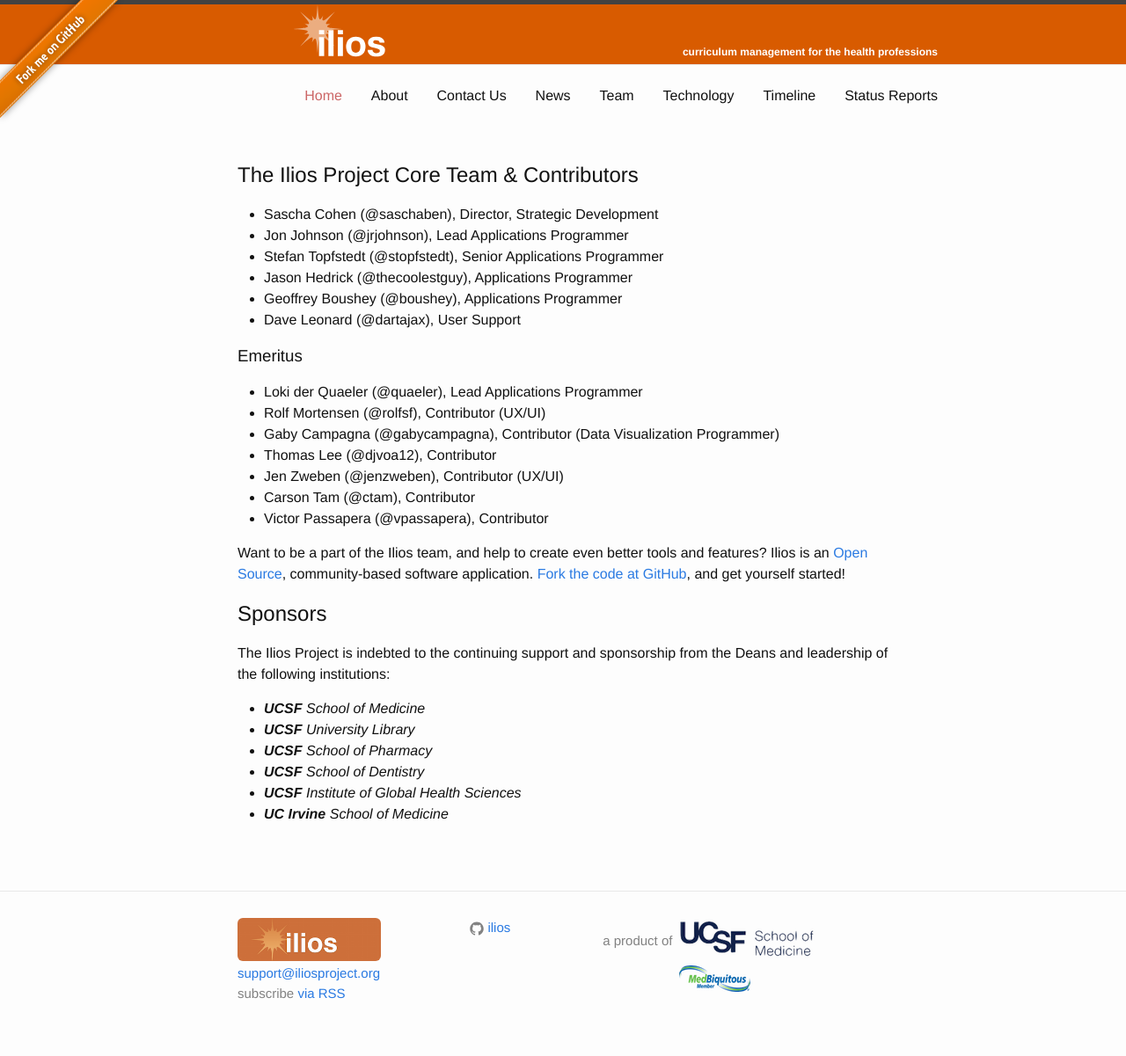
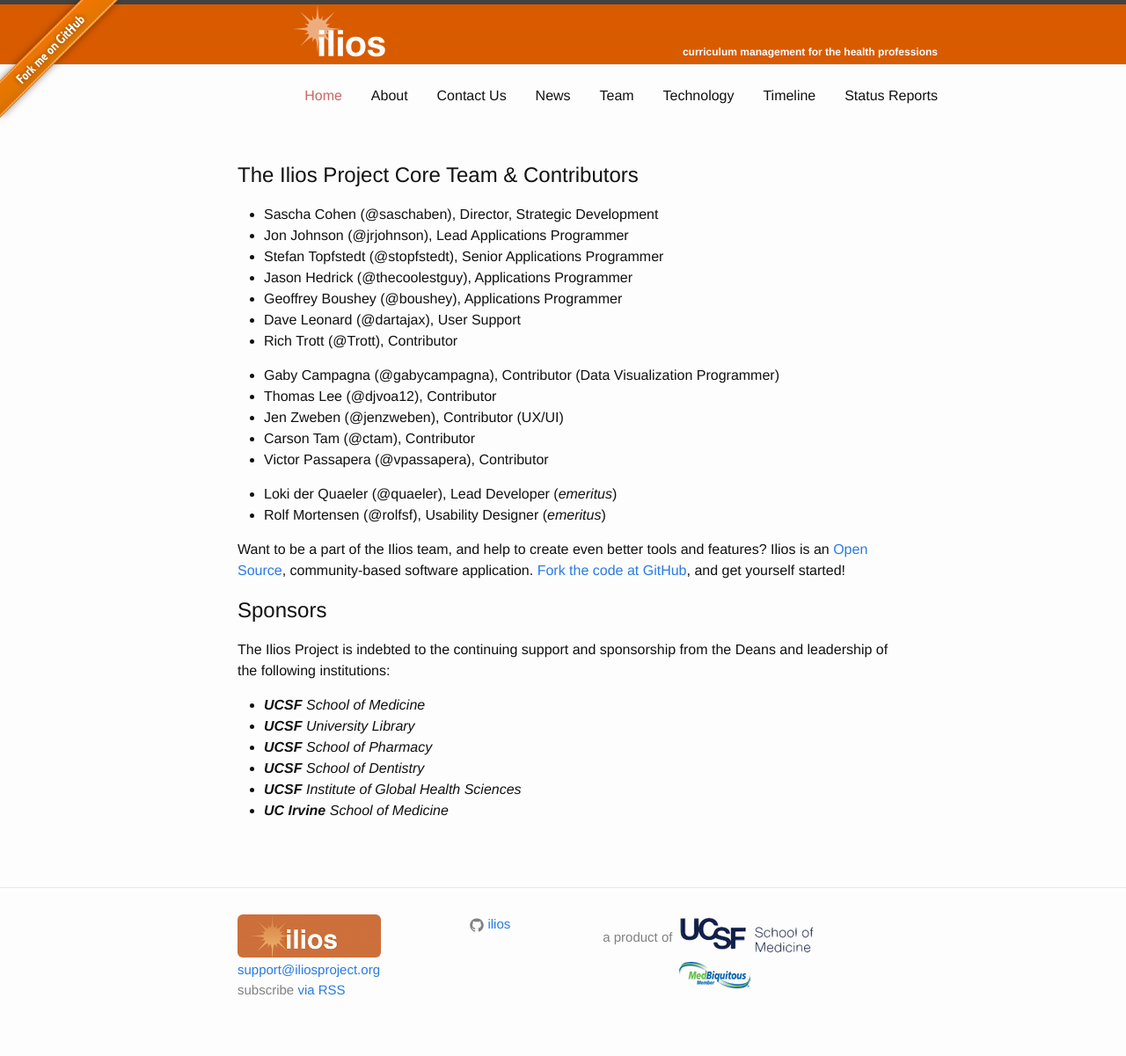
Before and after one commit to ilios/iliosproject.org, a Jekyll site: the page built from team.md, in a window 1280 px wide. Shown: the whole page at 88% size. Built offline with Jekyll 4.4.1, drawn with Linux system fonts in a browser that asks for light colours.

Commit message:
fixed formatting. added rich.

```diff
--- a/team.md
+++ b/team.md
@@ -12,16 +12,16 @@
 - Jason Hedrick (@thecoolestguy), Applications Programmer
 - Geoffrey Boushey (@boushey), Applications Programmer
 - Dave Leonard (@dartajax), User Support
+- Rich Trott (@Trott), Contributor
 
-### Emeritus
-
-- Loki der Quaeler (@quaeler), Lead Applications Programmer
-- Rolf Mortensen (@rolfsf), Contributor (UX/UI)
 - Gaby Campagna (@gabycampagna), Contributor (Data Visualization Programmer)
 - Thomas Lee (@djvoa12), Contributor
 - Jen Zweben (@jenzweben), Contributor (UX/UI)
 - Carson Tam (@ctam), Contributor
 - Victor Passapera (@vpassapera), Contributor
+
+- Loki der Quaeler (@quaeler), Lead Developer (_emeritus_)
+- Rolf Mortensen (@rolfsf), Usability Designer (_emeritus_)
 
 Want to be a part of the Ilios team, and help to create even better tools and features? Ilios is an [Open Source](http://opensource.org/){:target="_blank"}, community-based software application. [Fork the code at GitHub](https://github.com/ilios){:target="_blank"}, and get yourself started!
 
```
